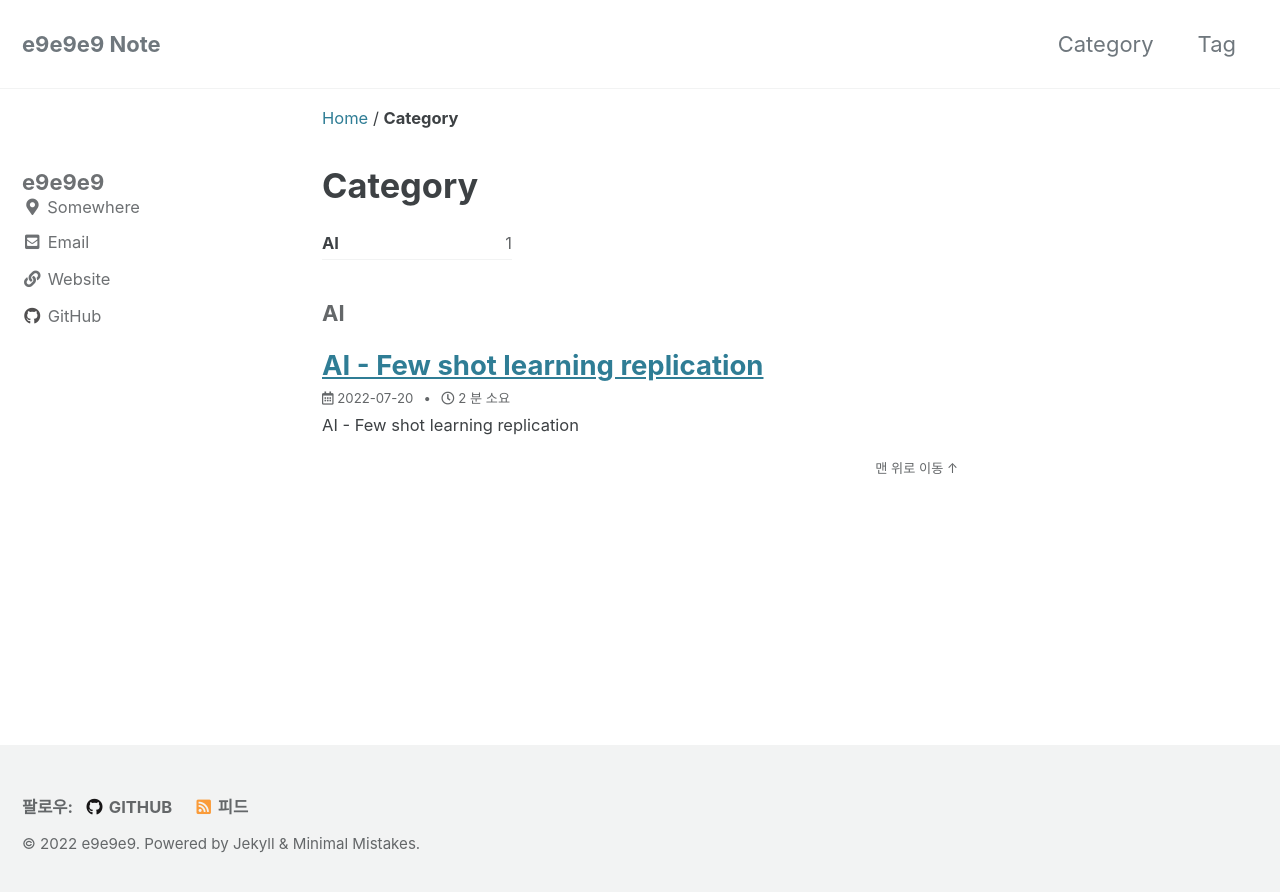
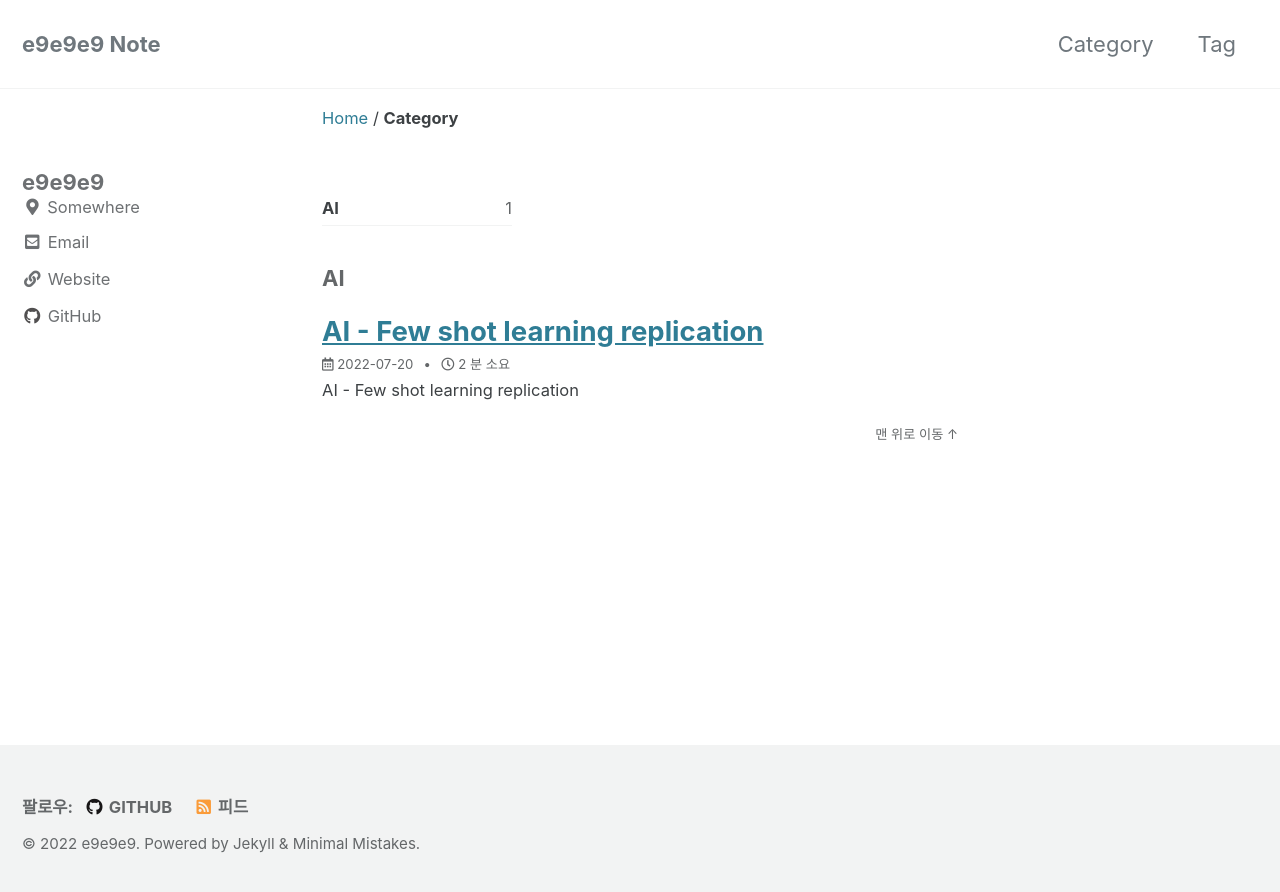
Before and after one commit to e9e9e9/e9e9e9.github.io, a Jekyll site: the page built from _pages/category-archive.md, in a window 1280 px wide. Shown: the top 892 px of the page. Built offline with Jekyll 4.4.1, drawn with Linux system fonts in a browser that asks for light colours; cached includes are drawn as plain includes.

Commit message:
Small modification

```diff
--- a/_layouts/archive.html
+++ b/_layouts/archive.html
@@ -18,9 +18,9 @@ layout: default
   {% include sidebar.html %}
 
   <div class="archive">
-    {% unless page.header.overlay_color or page.header.overlay_image %}
+    <!-- {% unless page.header.overlay_color or page.header.overlay_image %}
       <h1 id="page-title" class="page__title">{{ page.title }}</h1>
-    {% endunless %}
+    {% endunless %} -->
     {{ content }}
   </div>
 </div>
```
